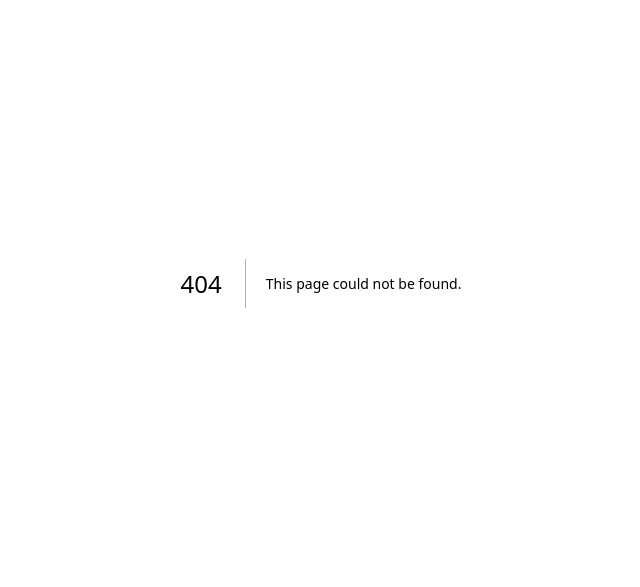
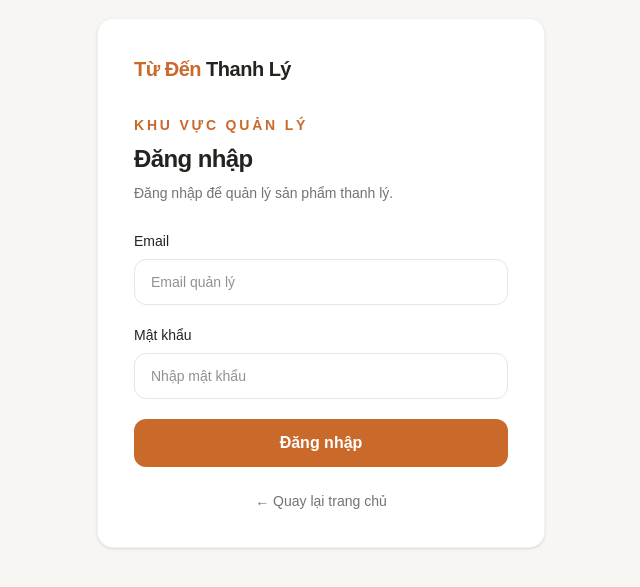
Before and after one commit to tuden219th/thanhly, a Next.js app: page /quanly/login in a window 1280 px wide. Before the commit this address had no page. Shown: the part 117-704 px from the top of the page, without its empty margins (319-959 px from the left). Built offline with nearby package versions, Linux system fonts and the light colour scheme; no server answers.

Commit message:
fix: add Supabase client and login page

```diff
--- a/package.json
+++ b/package.json
@@ -9,6 +9,8 @@
     "lint": "eslint"
   },
   "dependencies": {
+    "@supabase/ssr": "^0.12.7",
+    "@supabase/supabase-js": "^2.118.0",
     "next": "16.4.2",
     "react": "19.3.0",
     "react-dom": "19.3.0"
--- /dev/null
+++ b/src/app/quanly/login/page.tsx
@@ -0,0 +1,111 @@
+"use client";
+
+import { useState } from "react";
+import { useRouter } from "next/navigation";
+import { supabase } from "@/lib/supabase";
+
+export default function LoginPage() {
+  const router = useRouter();
+  const [email, setEmail] = useState("");
+  const [password, setPassword] = useState("");
+  const [loading, setLoading] = useState(false);
+  const [error, setError] = useState("");
+
+  async function handleLogin(e: React.FormEvent<HTMLFormElement>) {
+    e.preventDefault();
+    setLoading(true);
+    setError("");
+
+    try {
+      const { error: loginError } = await supabase.auth.signInWithPassword({
+        email: email.trim(),
+        password,
+      });
+
+      if (loginError) {
+        setError("Đăng nhập thất bại. Vui lòng kiểm tra email và mật khẩu.");
+        return;
+      }
+
+      router.replace("/quanly");
+    } catch {
+      setError("Có lỗi kết nối. Vui lòng thử lại.");
+    } finally {
+      setLoading(false);
+    }
+  }
+
+  return (
+    <main className="flex min-h-screen items-center justify-center bg-[#f7f6f3] px-5 py-10 text-[#24231f]">
+      <section className="w-full max-w-md rounded-2xl border border-black/5 bg-white p-7 shadow-sm sm:p-9">
+        <a href="/" className="text-xl font-bold tracking-tight">
+          <span className="text-[#c96a2b]">Từ Đến</span> Thanh Lý
+        </a>
+
+        <p className="mt-8 text-sm font-semibold uppercase tracking-[0.2em] text-[#c96a2b]">
+          Khu vực quản lý
+        </p>
+
+        <h1 className="mt-2 text-2xl font-semibold tracking-tight">
+          Đăng nhập
+        </h1>
+
+        <p className="mt-2 text-sm text-neutral-500">
+          Đăng nhập để quản lý sản phẩm thanh lý.
+        </p>
+
+        <form onSubmit={handleLogin} className="mt-7 space-y-5">
+          <label className="block text-sm font-medium">
+            Email
+            <input
+              type="email"
+              autoComplete="username"
+              required
+              value={email}
+              onChange={(e) => setEmail(e.target.value)}
+              placeholder="Email quản lý"
+              className="mt-2 w-full rounded-xl border border-neutral-200 px-4 py-3 font-normal outline-none focus:border-[#c96a2b]"
+            />
+          </label>
+
+          <label className="block text-sm font-medium">
+            Mật khẩu
+            <input
+              type="password"
+              autoComplete="current-password"
+              required
+              value={password}
+              onChange={(e) => setPassword(e.target.value)}
+              placeholder="Nhập mật khẩu"
+              className="mt-2 w-full rounded-xl border border-neutral-200 px-4 py-3 font-normal outline-none focus:border-[#c96a2b]"
+            />
+          </label>
+
+          {error && (
+            <p
+              role="alert"
+              className="rounded-lg bg-red-50 p-3 text-sm text-red-700"
+            >
+              {error}
+            </p>
+          )}
+
+          <button
+            type="submit"
+            disabled={loading}
+            className="w-full rounded-xl bg-[#c96a2b] px-5 py-3 font-semibold text-white transition hover:bg-[#ad5721] disabled:cursor-not-allowed disabled:opacity-60"
+          >
+            {loading ? "Đang đăng nhập..." : "Đăng nhập"}
+          </button>
+        </form>
+
+        <a
+          href="/"
+          className="mt-6 block text-center text-sm text-neutral-500 hover:text-[#c96a2b]"
+        >
+          ← Quay lại trang chủ
+        </a>
+      </section>
+    </main>
+  );
+}
--- /dev/null
+++ b/src/lib/supabase.ts
@@ -0,0 +1,13 @@
+
+import { createClient } from "@supabase/supabase-js";
+
+const supabaseUrl = process.env.NEXT_PUBLIC_SUPABASE_URL;
+const supabaseKey = process.env.NEXT_PUBLIC_SUPABASE_ANON_KEY;
+
+if (!supabaseUrl || !supabaseKey) {
+  throw new Error(
+    "Thiếu NEXT_PUBLIC_SUPABASE_URL hoặc NEXT_PUBLIC_SUPABASE_ANON_KEY trong .env.local"
+  );
+}
+
+export const supabase = createClient(supabaseUrl, supabaseKey);
```
Also changed, not shown: 1 other file (tests, documents, lock files or other folders).
